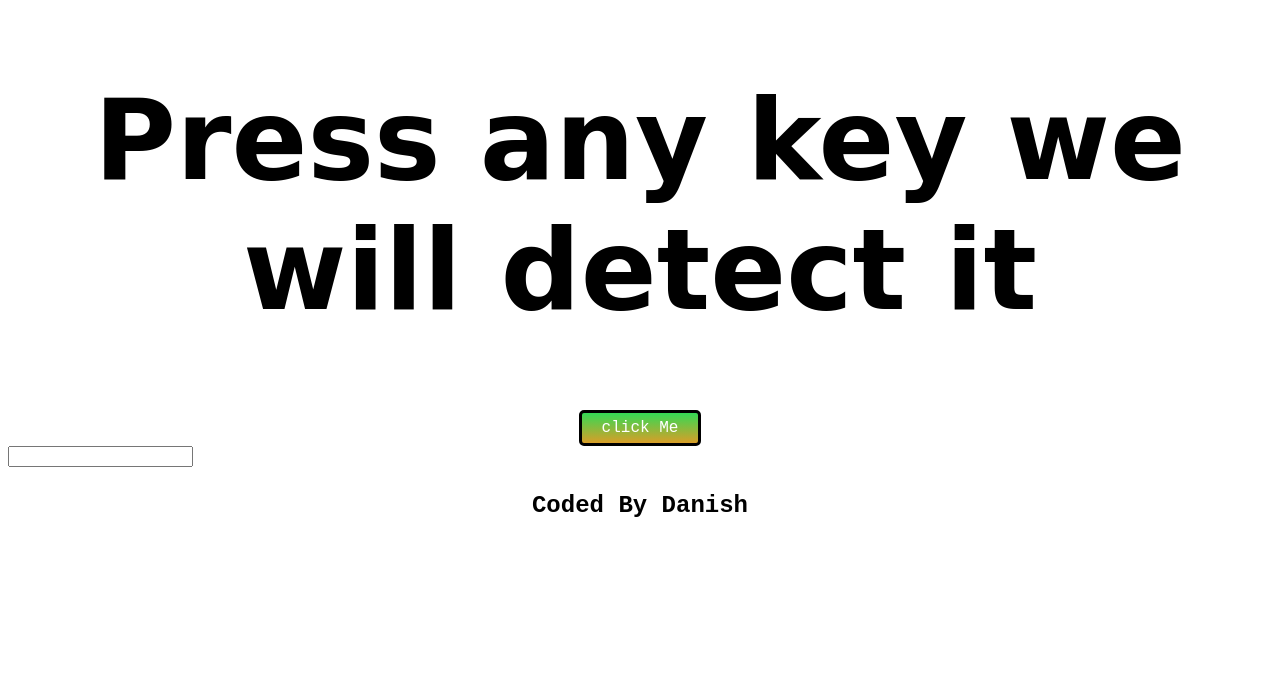
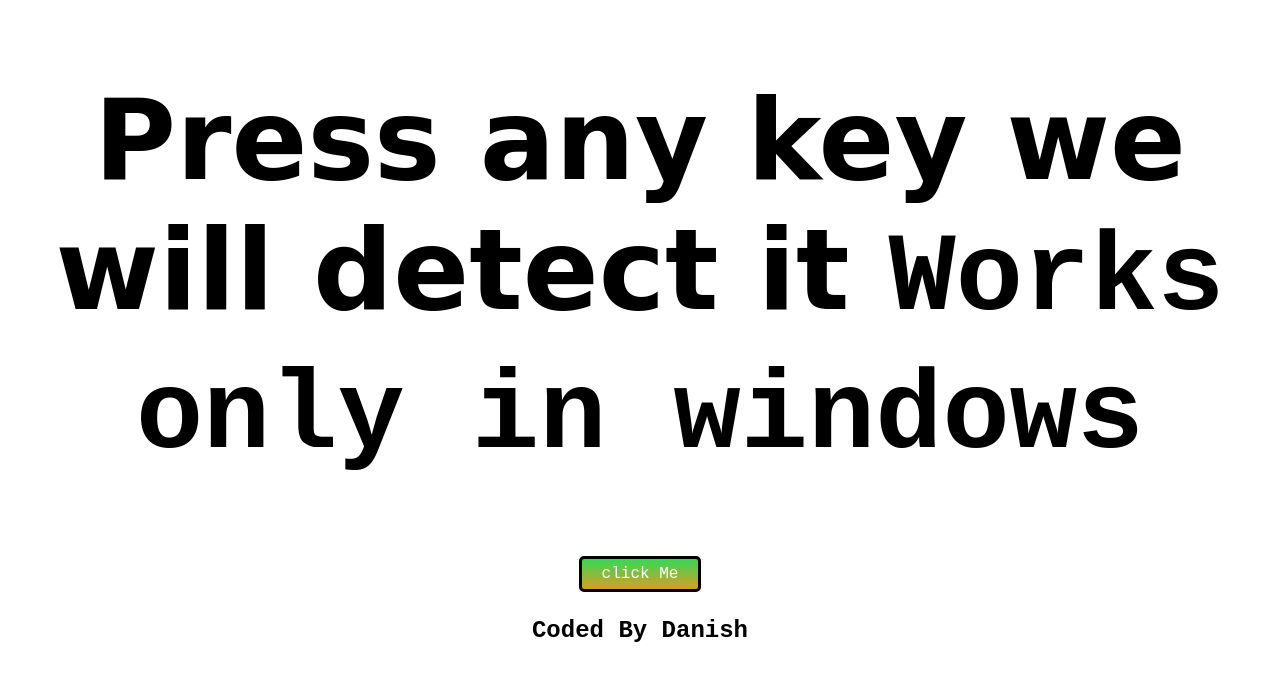
Before and after one commit to Danish49/keydetector, a plain HTML site: page index.html in a window 1280 px wide. Drawn offline with Linux system fonts and the light colour scheme.

Commit message:
Update index.html

```diff
--- a/index.html
+++ b/index.html
@@ -61,12 +61,16 @@ button{
   body{
     overflow: hidden;
   }
+        span{
+        fons-size : 1rem;
+            font-family: Courier New;
+        }
     </style>
 </head>
 <body>
-    <h1 class="heading">Press any key we will detect it</h1>
+    <h1 class="heading">Press any key we will detect it <span> Works only in windows </span></h1>
     <button class="btn">click Me</button>
-    <input type = text></input>
+
     <!-- <script src="https://code.jquery.com/jquery-3.6.1.min.js" integrity="sha256-o88AwQnZB+VDvE9tvIXrMQaPlFFSUTR+nldQm1LuPXQ=" crossorigin="anonymous"></script> -->
     <footer>
         <h2>Coded By Danish</h2>
```
